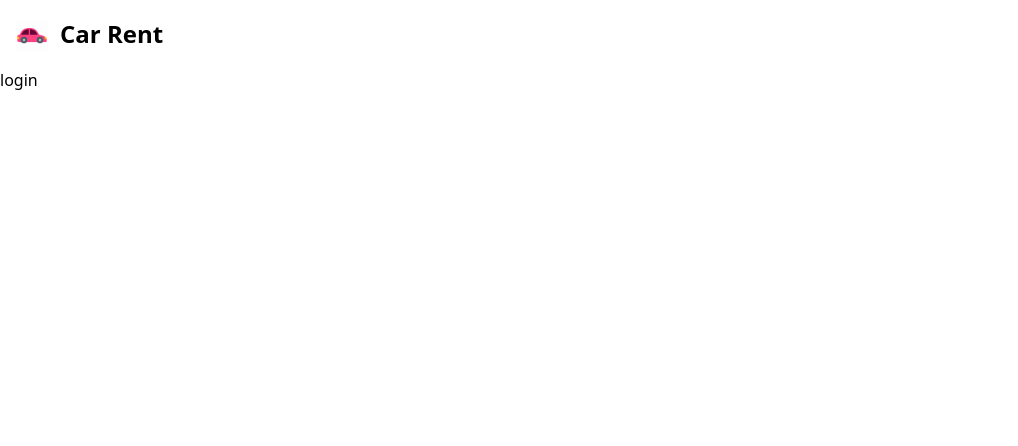
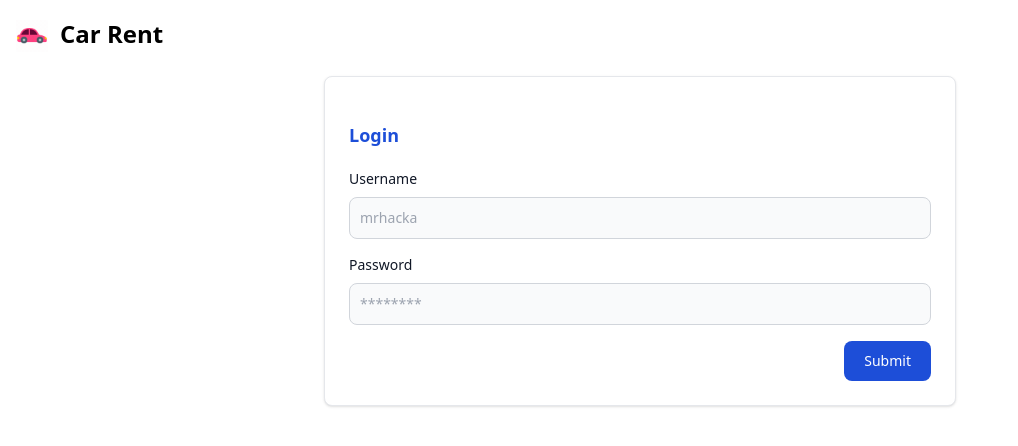
Before and after one commit to spacesick/law_final_fe, a Nuxt app: page /auth/login in a window 1280 px wide. Shown: the top 446 px of the page, without its empty margins (0-1018 px from the left). Built offline with nearby package versions, Linux system fonts and the light colour scheme.

Commit message:
Add login

```diff
--- a/pages/auth/login.vue
+++ b/pages/auth/login.vue
@@ -1,9 +1,98 @@
 <template>
-  <h1>login</h1>
+  <div class="flex items-center justify-center w-full p-2">
+    <form
+      class="block p-6 bg-white border border-gray-200 rounded-lg shadow w-1/2"
+    >
+      <h1 class="my-5 font-bold text-lg text-blue-700">Login</h1>
+      <div class="flex flex-col gap-4">
+        <CInput v-model="username" v-bind="inputData[0]" />
+        <CInput v-model="password" v-bind="inputData[1]" />
+      </div>
+      <div class="flex justify-end">
+        <button
+          class="mt-4 text-white bg-blue-700 hover:bg-blue-800 focus:ring-4 focus:outline-none focus:ring-blue-300 font-medium rounded-lg text-sm w-full sm:w-auto px-5 py-2.5 text-center"
+          @click.prevent="submitForm"
+        >
+          Submit
+        </button>
+      </div>
+    </form>
+  </div>
 </template>
 
 <script>
-export default {}
+import { mapActions } from 'vuex'
+import CInput from '~/components/auth/CInput.vue'
+
+export default {
+  components: {
+    CInput,
+  },
+  beforeRouteEnter (to, from, next) {
+    if (localStorage.getItem('lawToken')) {
+      const jwtPayload = parseJwt(localStorage.getItem('lawToken'));
+      if (jwtPayload.exp < Date.now()/1000) {
+        // token expired
+        localStorage.removeItem('lawToken');
+        next()
+      }
+      next('/');
+    } else {
+      next();
+    }
+  },
+  data() {
+    return {
+      email: '',
+      password: '',
+      inputData: [
+      {
+          label: 'Username',
+          type: 'text',
+          placeholder: 'mrhacka',
+          val: '',
+        },
+        {
+          label: 'Password',
+          type: 'password',
+          placeholder: '********',
+          val: '',
+        },
+      ],
+    }
+  },
+  methods: {
+    ...mapActions({
+      setToken: 'auth/setToken',
+    }),
+    submitForm: async function () {
+      if (
+        !this.username ||
+        !this.password
+      ) {
+        // remove alert on prod
+        alert('gagal')
+        return false
+      }
+
+      const res = await this.$axios.$post('http://34.28.48.143/api/token/', {
+        username: this.username,
+        password: this.password
+      })
+
+      this.setToken(res.access)
+      this.$router.push('/')
+    },
+  },
+}
+
+function parseJwt (token) {
+    const base64Url = token.split('.')[1];
+    const base64 = base64Url.replace(/-/g, '+').replace(/_/g, '/');
+    const jsonPayload = decodeURIComponent(window.atob(base64).split('').map(function(c) {
+        return '%' + ('00' + c.charCodeAt(0).toString(16)).slice(-2);
+    }).join(''));
+
+    return JSON.parse(jsonPayload);
+}
 </script>
-
-<style></style>
--- a/pages/auth/register.vue
+++ b/pages/auth/register.vue
@@ -10,12 +10,14 @@
         <CInput v-model="password" v-bind="inputData[2]" />
         <CInput v-model="confirmPassword" v-bind="inputData[3]" />
       </div>
+      <div class="flex justify-end">
         <button
           class="mt-4 text-white bg-blue-700 hover:bg-blue-800 focus:ring-4 focus:outline-none focus:ring-blue-300 font-medium rounded-lg text-sm w-full sm:w-auto px-5 py-2.5 text-center"
           @click.prevent="submitForm"
         >
           Submit
         </button>
+      </div>
     </form>
   </div>
 </template>
```
Lines whose indentation alone changed are shown as unchanged.
